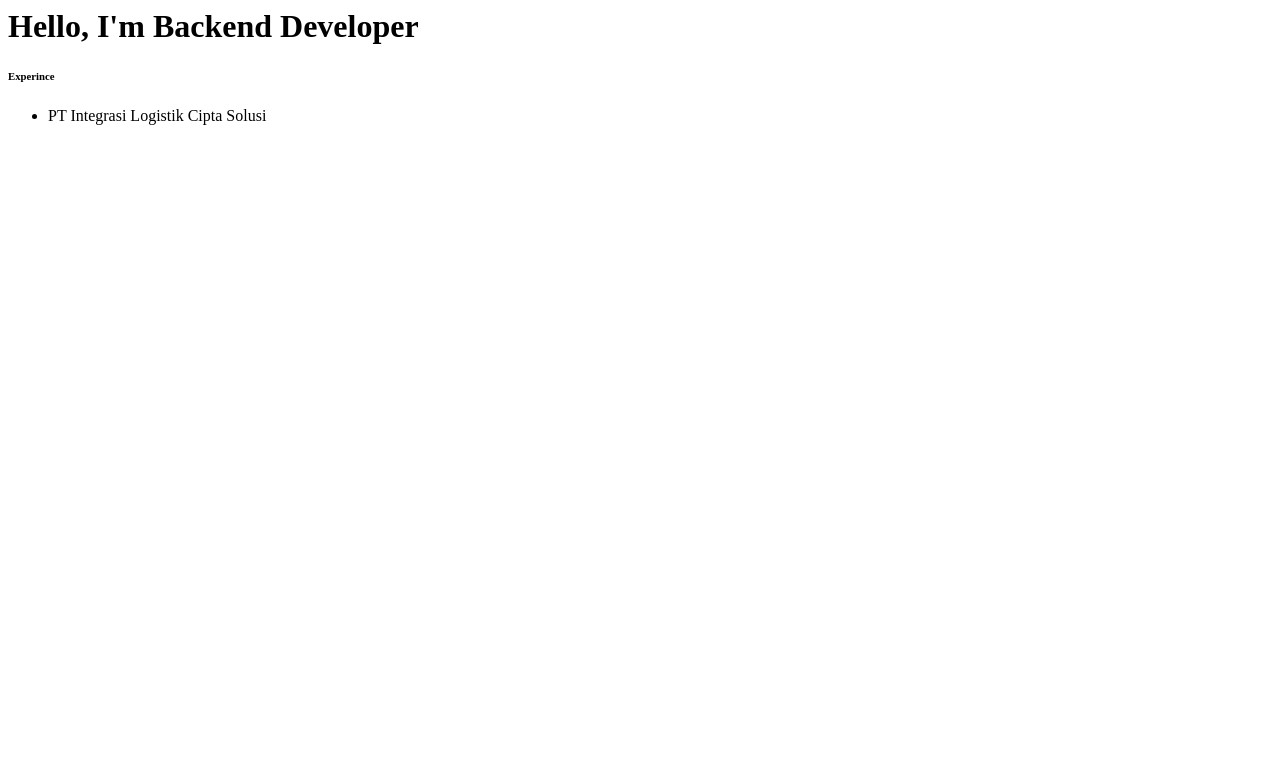
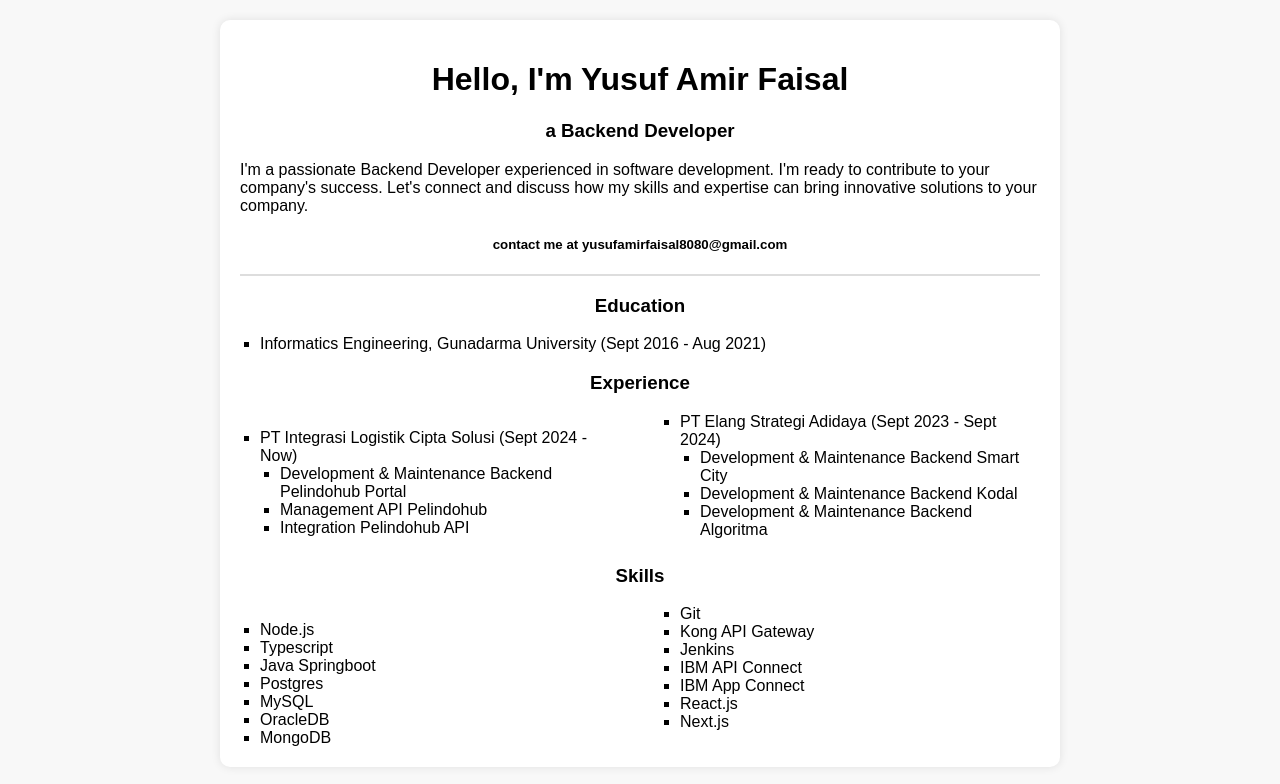
Before and after one commit to ucupxamir/ucupxamir.github.io, a plain HTML site: page index.html in a window 1280 px wide. Drawn offline with Linux system fonts and the light colour scheme.

Commit message:
Update index.html

```diff
--- a/index.html
+++ b/index.html
@@ -1,8 +1,97 @@
-<html>
-    <h1>Hello, I'm Backend Developer</h1>
+<!DOCTYPE html>
+<html lang="id">
+<head>
+    <meta charset="UTF-8">
+    <meta name="viewport" content="width=device-width, initial-scale=1.0">
+    <title>Resume - Yusuf Amir Faisal</title>
+    <style>
+        body {
+            font-family: Arial, sans-serif;
+            margin: 20px;
+            background-color: #f8f8f8;
+        }
+        h1, h3, h5 {
+            text-align: center;
+        }
+        .container {
+            max-width: 800px;
+            margin: auto;
+            background: white;
+            padding: 20px;
+            border-radius: 10px;
+            box-shadow: 0 0 10px rgba(0, 0, 0, 0.1);
+        }
+        hr {
+            border: 1px solid #ddd;
+        }
+        .columns {
+            column-count: 2;
+            column-gap: 40px;
+        }
+        ul {
+            list-style-type: square;
+            padding-left: 20px;
+        }
+    </style>
+</head>
+<body>
+    <div class="container">
+        <h1>Hello, I'm Yusuf Amir Faisal</h1>
+        <h3>a Backend Developer</h3>
+        <p>
+            I'm a passionate Backend Developer experienced in software development.
+            I'm ready to contribute to your company's success.
+            Let's connect and discuss how my skills and expertise can bring innovative solutions to your company.
+        </p>
 
-    <h6>Experince</h6>
-    <ul>
-        <li>PT Integrasi Logistik Cipta Solusi</li>
-    </ul>
+        <h5>contact me at yusufamirfaisal8080@gmail.com</h5>
+
+        <hr>
+
+        <h3>Education</h3>
+        <ul>
+            <li>Informatics Engineering, Gunadarma University (Sept 2016 - Aug 2021)</li>
+        </ul>
+
+        <h3>Experience</h3>
+        <div class="columns">
+            <ul>
+                <li>PT Integrasi Logistik Cipta Solusi (Sept 2024 - Now)
+                    <ul>
+                        <li>Development & Maintenance Backend Pelindohub Portal</li>
+                        <li>Management API Pelindohub</li>
+                        <li>Integration Pelindohub API</li>
+                    </ul>
+                </li>
+                <li>PT Elang Strategi Adidaya (Sept 2023 - Sept 2024)
+                    <ul>
+                        <li>Development & Maintenance Backend Smart City</li>
+                        <li>Development & Maintenance Backend Kodal</li>
+                        <li>Development & Maintenance Backend Algoritma</li>
+                    </ul>
+                </li>
+            </ul>
+        </div>
+
+        <h3>Skills</h3>
+        <div class="columns">
+            <ul>
+                <li>Node.js</li>
+                <li>Typescript</li>
+                <li>Java Springboot</li>
+                <li>Postgres</li>
+                <li>MySQL</li>
+                <li>OracleDB</li>
+                <li>MongoDB</li>
+                <li>Git</li>
+                <li>Kong API Gateway</li>
+                <li>Jenkins</li>
+                <li>IBM API Connect</li>
+                <li>IBM App Connect</li>
+                <li>React.js</li>
+                <li>Next.js</li>
+            </ul>
+        </div>
+    </div>
+</body>
 </html>
```
